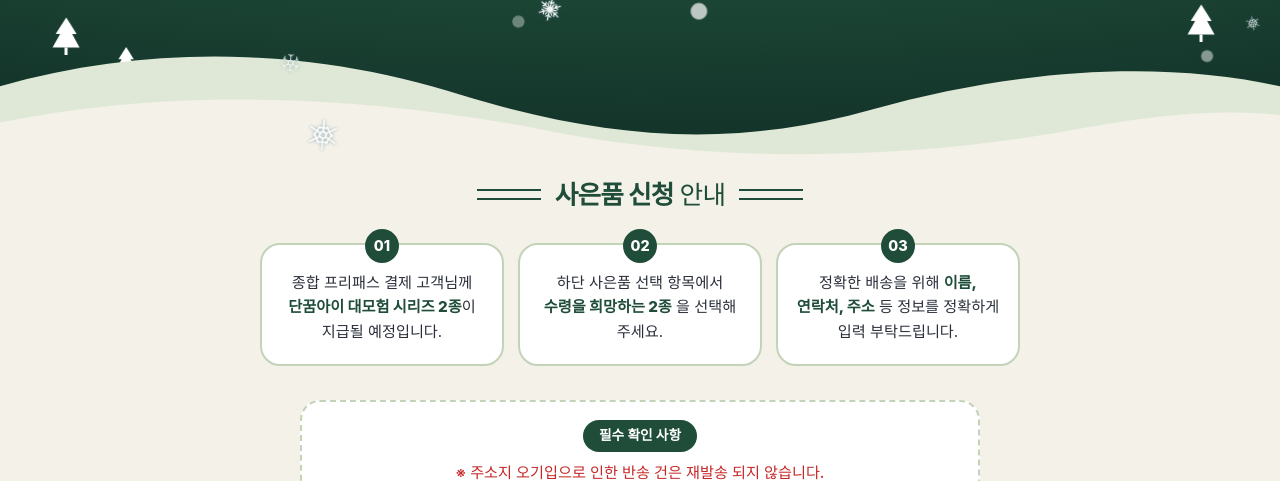
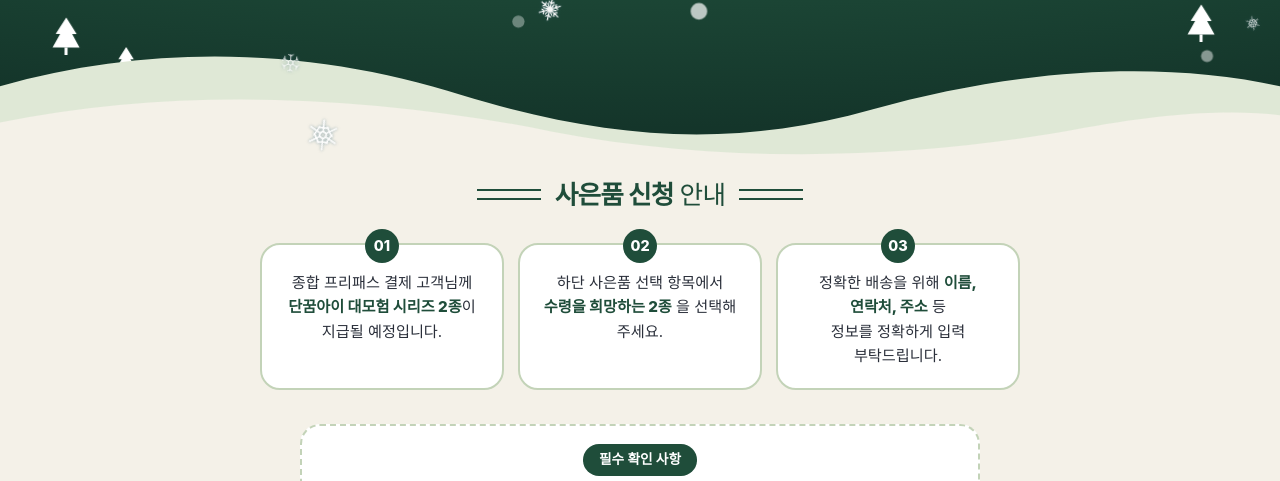
Before and after one commit to Edu-dankkum/gift, a plain HTML site: page index.html in a window 1280 px wide. Shown: the part 301-782 px from the top of the page. Drawn offline with Linux system fonts and the light colour scheme; a web font is replaced by a local one.

Commit message:
Update index.html

```diff
--- a/index.html
+++ b/index.html
@@ -650,8 +650,8 @@
     ];
     var INFO_NEW = [
       '종합 프리패스 결제 고객님께 <strong>단꿈아이 대모험 시리즈 2종</strong>이 지급될 예정입니다.',
-      '하단 사은품 선택 항목에서 <strong>수령을 희망하는 2종</strong> 을 선택해 주세요.',
-      '정확한 배송을 위해 <strong>이름, 연락처, 주소</strong> 등 정보를 정확하게 입력 부탁드립니다.'
+      '하단 사은품 선택 항목에서 <strong><br>수령을 희망하는 2종</strong> 을 선택해 주세요.',
+      '정확한 배송을 위해 <strong>이름, 연락처, 주소</strong> 등 <br>정보를 정확하게 입력 부탁드립니다.'
     ];
 
     /* === 스크롤 등장 모션 === */
```
